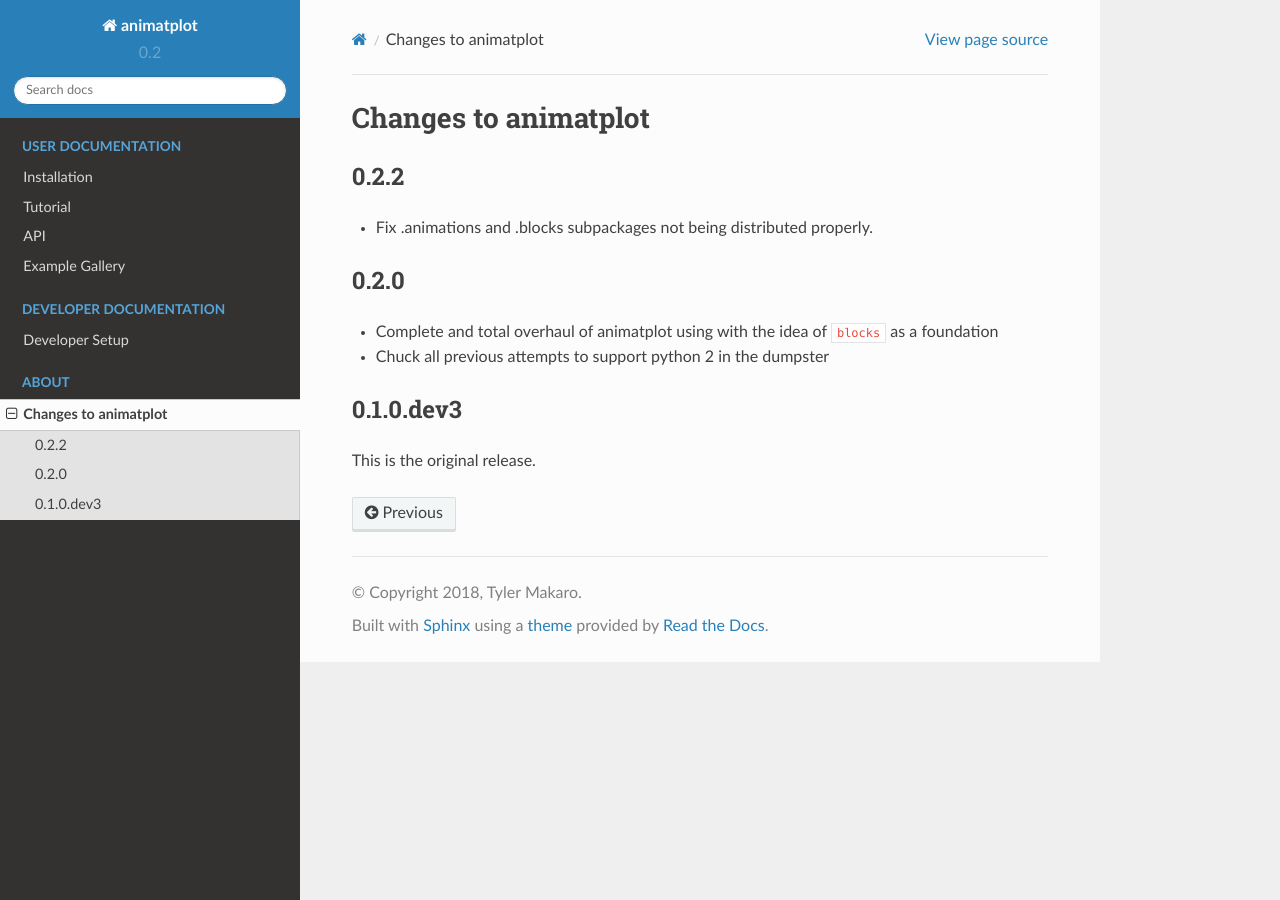
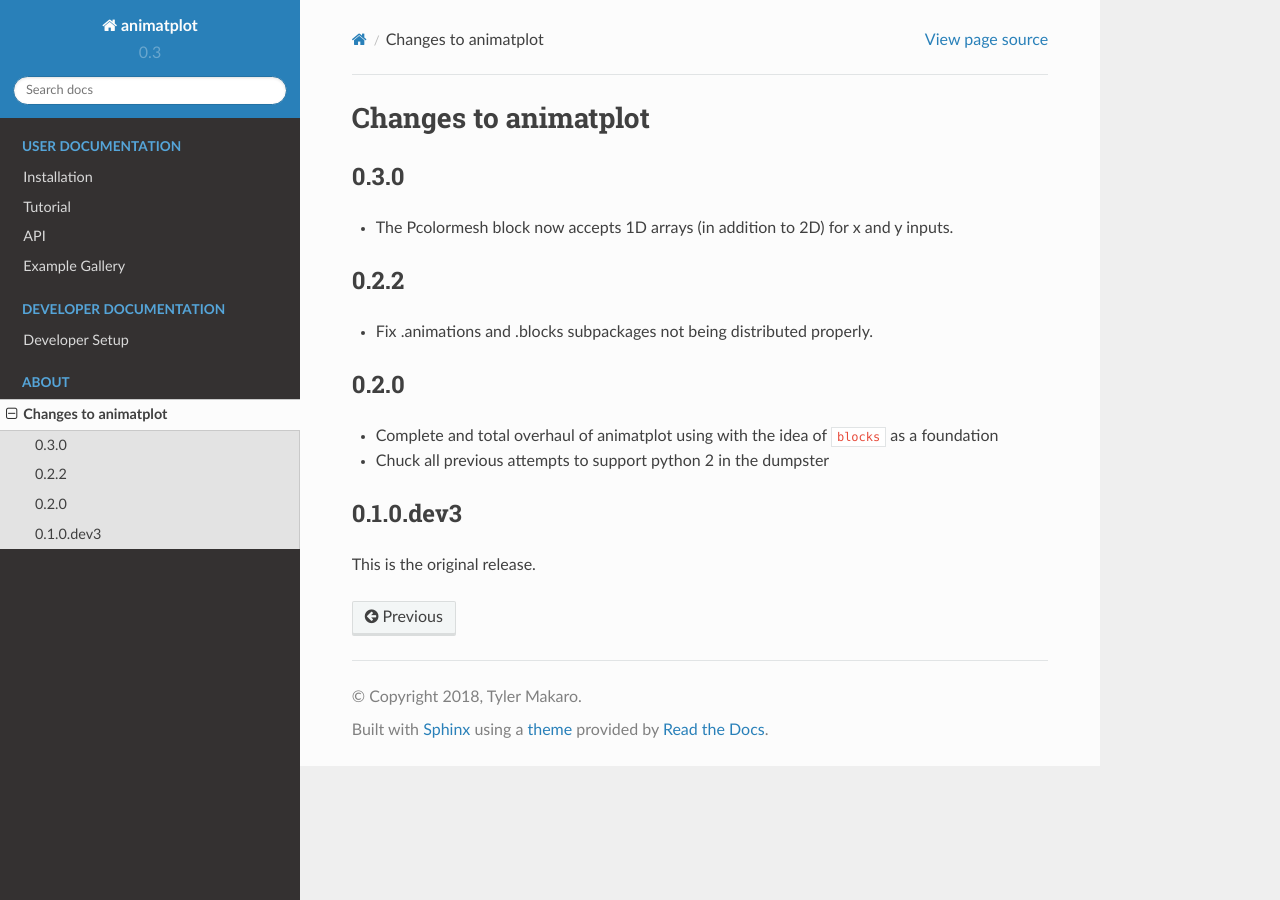
Before and after one commit to t-makaro/animatplot, a Sphinx documentation site: the page built from docs/source/changelog.rst, in a window 1280 px wide. Built offline with Sphinx 7.4.7 and the Read the Docs theme 2.0.0, drawn with Linux system fonts in a browser that asks for light colours.

Commit message:
update version number and changelog

```diff
--- a/animatplot/_version.py
+++ b/animatplot/_version.py
@@ -1,3 +1,3 @@
-version = (0, 2, 3)
+version = (0, 3, 0)
 info = '.dev1'
 __version__ = '.'.join(map(str, version))+info
--- a/docs/source/changelog.rst
+++ b/docs/source/changelog.rst
@@ -1,5 +1,10 @@
 Changes to animatplot
 =====================
+
+0.3.0
+-----
+
+- The Pcolormesh block now accepts 1D arrays (in addition to 2D) for x and y inputs.
 
 0.2.2
 -----
```
